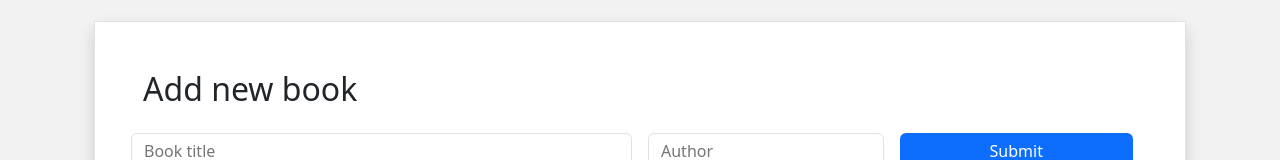
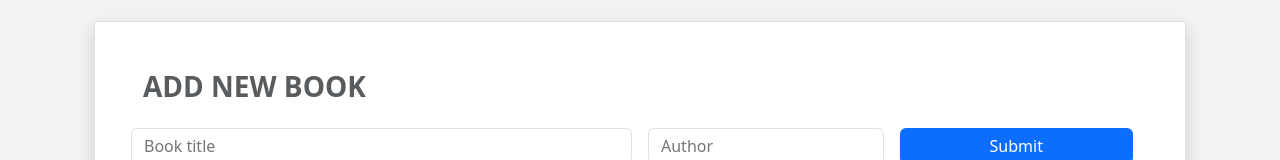
Before and after one commit to Gh-Reza/bookstore, a React (Create React App) app: page / in a window 1280 px wide. Shown: the part 336-496 px from the top of the page. Built offline with nearby package versions, Linux system fonts and the light colour scheme; no server answers.

Commit message:
Update the add book form heading

```diff
--- a/src/components/AddBook.jsx
+++ b/src/components/AddBook.jsx
@@ -25,7 +25,7 @@ const AddBook = () => {
   return (
     <div className="container border-top border-2 py-4 pb-5 mb-5">
       <form onSubmit={hundelSubmitEvent} className="border border p-5 bg-white shadow">
-        <h2 className="h2">Add new book</h2>
+        <h2 className="h3 fw-bold text-muted text-uppercase">Add new book</h2>
         <div className="row p-3 ps-0">
           <input
             className="border rounded col col-6 me-3 w-5 border-muted"
```
